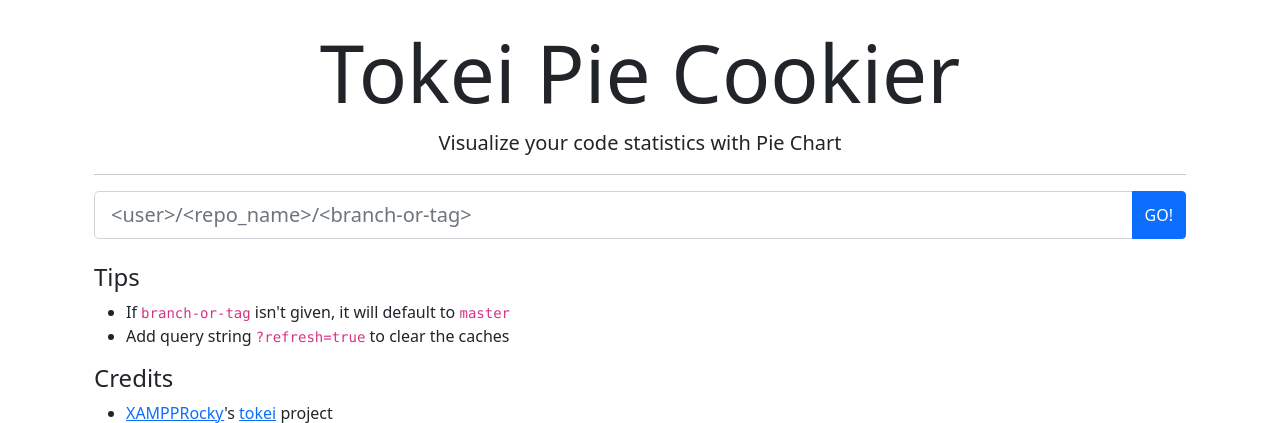
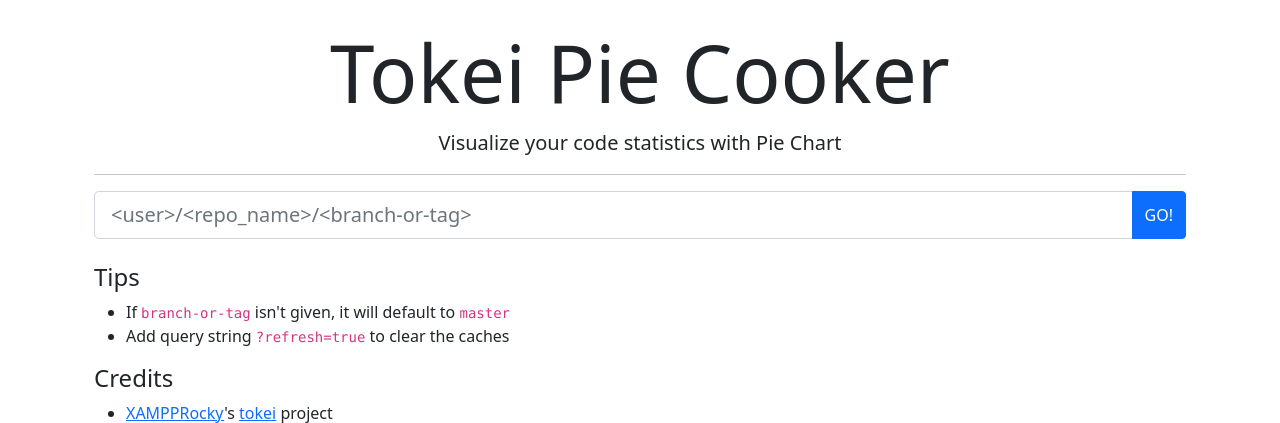
Before and after one commit to frostming/tokei-pie-cooker, a Flask app: page / in a window 1280 px wide. Shown: the top 423 px of the page. Run offline with Flask 2, Linux system fonts and the light colour scheme.

Commit message:
Fix typo

```diff
--- a/templates/index.html
+++ b/templates/index.html
@@ -31,7 +31,7 @@
             <a
               href="https://github.com/frostming/tokei-pie-cooker"
               class="main-link"
-              >Tokei Pie Cookier</a
+              >Tokei Pie Cooker</a
             >
           </h1>
           <p class="lead">Visualize your code statistics with Pie Chart</p>
```
Also changed, not shown: README.md.
